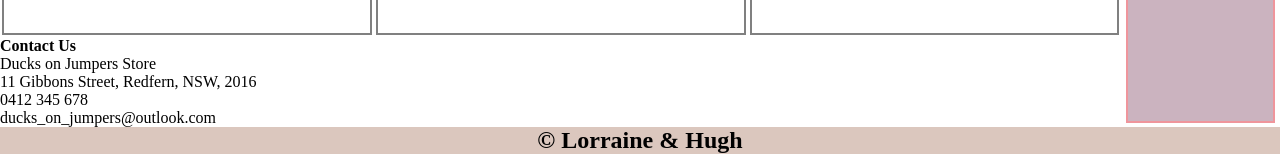
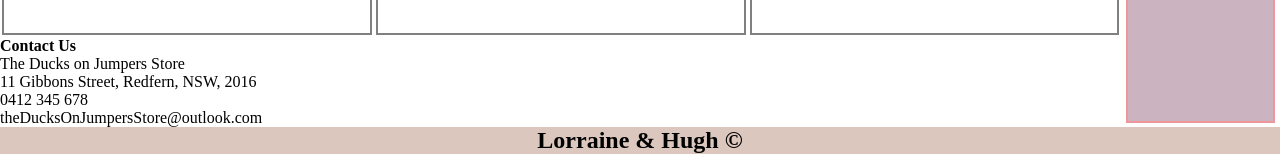
Before and after one commit to L-Torrens/duck-store, a plain HTML site: page index.html in a window 1280 px wide. Shown: the part 986-1140 px from the top of the page. Drawn offline with nearby package versions, Linux system fonts and the light colour scheme.

Commit message:
issue for heading background image

```diff
--- a/index.html
+++ b/index.html
@@ -10,7 +10,7 @@
 
 <body>
   <header>
-      <h2>The Ducks on Jumpers Store</h2>
+    <h2>The Ducks on Jumpers Store</h2>
   </header>
 
   <nav class="navbar">
@@ -81,10 +81,10 @@
 
     <div id="contact-us">
       <h4>Contact Us</h4>
-      <p>Ducks on Jumpers Store</p>
+      <p>The Ducks on Jumpers Store</p>
       <p>11 Gibbons Street, Redfern, NSW, 2016</p>
       <p>0412 345 678</p>
-      <p>ducks_on_jumpers@outlook.com</p>
+      <p>theDucksOnJumpersStore@outlook.com</p>
 
     </div>
 
@@ -119,7 +119,7 @@
   </aside>
 
   <footer>
-    <h2>&copy; Lorraine & Hugh </h2>
+    <h2>Lorraine & Hugh &copy;</h2>
   </footer>
 
 </body>
--- a/style.css
+++ b/style.css
@@ -34,7 +34,7 @@ header {
   padding: 50px;
   height: 100%;
   width: 100%;
-  background-image: url('../Resources/Images/Duck-Banner2.png');
+  background-image: url('Resources/Images/Duck-Banner2.png');
   opacity: 85%;
   text-align: center;
   font-size: 30px;
```
